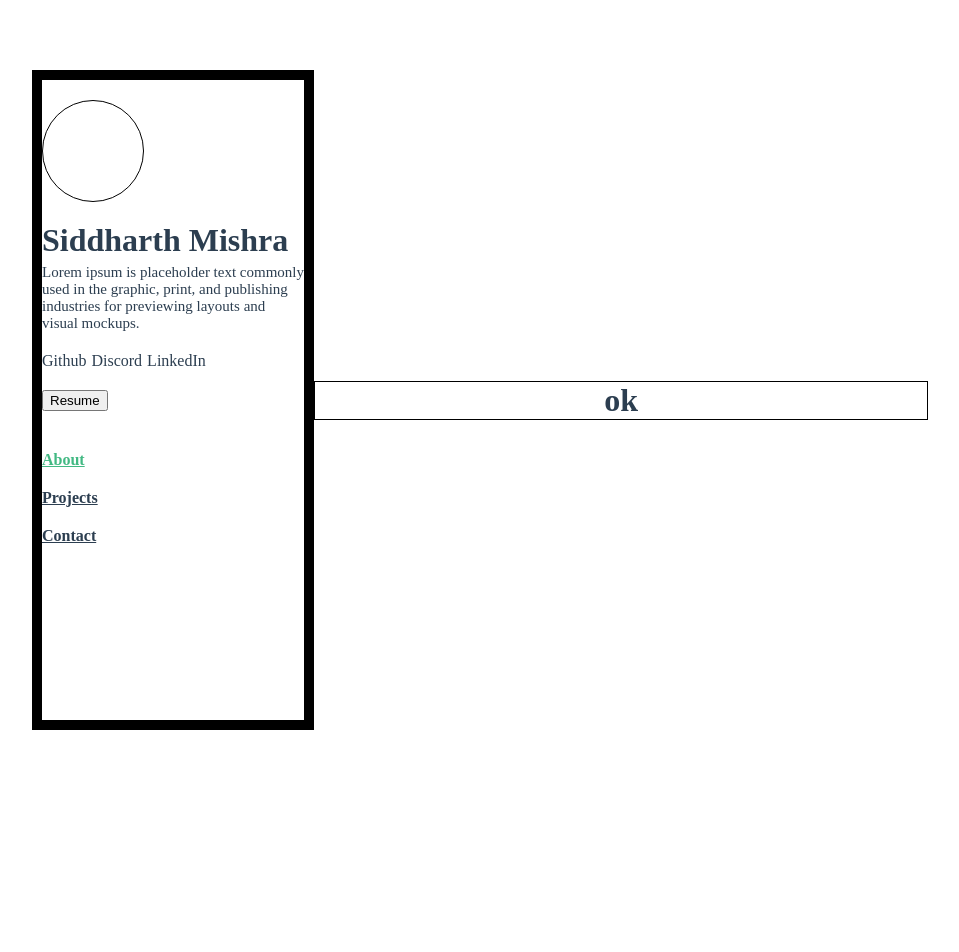
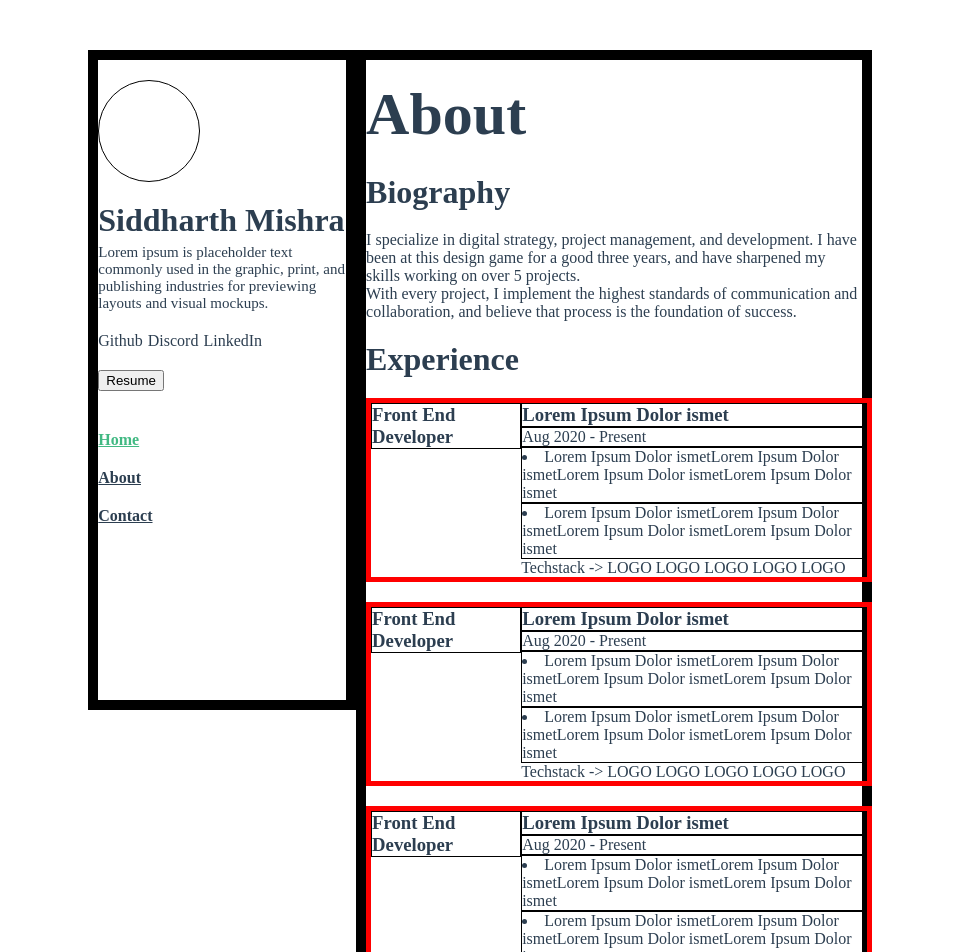
Before and after one commit to Sidm9/About_Sidm9, a Vue app: page / in a window 1280 px wide. Shown: the top 952 px of the page, without its empty margins (160-1119 px from the left). Before the commit the page ends 800 px from the top, so only its background shows below. Built offline with nearby package versions, Linux system fonts and the light colour scheme.

Commit message:
Right Skeleton

```diff
--- a/src/App.vue
+++ b/src/App.vue
@@ -12,8 +12,8 @@
 import Sidebar from "./views/Sidebar.vue";
 export default {
   components: {
-    Sidebar
-  }
+    Sidebar,
+  },
 };
 </script>
 <style>
@@ -23,19 +23,23 @@ export default {
 #app {
   text-align: center;
   color: #2c3e50;
+  margin: 50px;
   display: flex;
-  height: 100vh;
+  flex-wrap: wrap;
+  /* height: auto; */
   justify-content: center;
 }
 .container {
   display: flex;
   width: 70%;
   display: flex;
-  align-items: center;
+  align-items: auto;
   justify-content: center;
 }
 .navBoxes {
-  width: 70%;
-  border: black 1px solid;
+  width: 60%;
+  text-align: left;
+  height: auto;
+  border: black 10px solid;
 }
 </style>
--- a/src/views/About.vue
+++ b/src/views/About.vue
@@ -1,5 +1,5 @@
 <template>
   <div class="about">
-    <h1>This is an about page</h1>
+    <h1>About</h1>
   </div>
 </template>
--- a/src/views/Home.vue
+++ b/src/views/Home.vue
@@ -1,19 +1,154 @@
 <template>
-  <div class="home">
-    <!-- <img alt="Vue logo" src="../assets/logo.png" />
-    <HelloWorld msg="Welcome to Your Vue.js App" /> -->
-    <h1>ok</h1>
+  <div class="home flex">
+    <div class="main-heading spacing">About</div>
+    <div class="spacing"><h1>Biography</h1></div>
+    <div class="spacing">
+      <p>
+        I specialize in digital strategy, project management, and development. I
+        have been at this design game for a good three years, and have sharpened
+        my skills working on over 5 projects. <br />
+        With every project, I implement the highest standards of communication
+        and collaboration, and believe that process is the foundation of
+        success.
+      </p>
+    </div>
+    <div class="spacing"><h1>Experience</h1></div>
+
+
+
+
+    <div class="exp-container spacing flex">
+      <div class="exp-box heading">
+        <h3>
+          Front End Developer
+        </h3>
+      </div>
+      <div class="exp-box-container ">
+        <div class="exp-box">
+          <h3>
+            Lorem Ipsum Dolor ismet
+          </h3>
+        </div>
+        <div class="exp-box subheading">
+          Aug 2020 - Present
+        </div>
+        <li class="exp-box bullets">
+          Lorem Ipsum Dolor ismetLorem Ipsum Dolor ismetLorem Ipsum Dolor
+          ismetLorem Ipsum Dolor ismet
+        </li>
+        <li class="exp-box bullets">
+          Lorem Ipsum Dolor ismetLorem Ipsum Dolor ismetLorem Ipsum Dolor
+          ismetLorem Ipsum Dolor ismet
+        </li>
+        <div class="tech-container">Techstack -> LOGO LOGO LOGO LOGO LOGO</div>
+      </div>
+    </div>
+
+
+
+
+
+
+    <div class="exp-container spacing flex">
+      <div class="exp-box heading">
+        <h3>
+          Front End Developer
+        </h3>
+      </div>
+      <div class="exp-box-container ">
+        <div class="exp-box">
+          <h3>
+            Lorem Ipsum Dolor ismet
+          </h3>
+        </div>
+        <div class="exp-box subheading">
+          Aug 2020 - Present
+        </div>
+        <li class="exp-box bullets">
+          Lorem Ipsum Dolor ismetLorem Ipsum Dolor ismetLorem Ipsum Dolor
+          ismetLorem Ipsum Dolor ismet
+        </li>
+        <li class="exp-box bullets">
+          Lorem Ipsum Dolor ismetLorem Ipsum Dolor ismetLorem Ipsum Dolor
+          ismetLorem Ipsum Dolor ismet
+        </li>
+        <div class="tech-container">Techstack -> LOGO LOGO LOGO LOGO LOGO</div>
+      </div>
+    </div>
+
+
+
+    <div class="exp-container spacing flex">
+      <div class="exp-box heading">
+        <h3>
+          Front End Developer
+        </h3>
+      </div>
+      <div class="exp-box-container ">
+        <div class="exp-box">
+          <h3>
+            Lorem Ipsum Dolor ismet
+          </h3>
+        </div>
+        <div class="exp-box subheading">
+          Aug 2020 - Present
+        </div>
+        <li class="exp-box bullets">
+          Lorem Ipsum Dolor ismetLorem Ipsum Dolor ismetLorem Ipsum Dolor
+          ismetLorem Ipsum Dolor ismet
+        </li>
+        <li class="exp-box bullets">
+          Lorem Ipsum Dolor ismetLorem Ipsum Dolor ismetLorem Ipsum Dolor
+          ismetLorem Ipsum Dolor ismet
+        </li>
+        <div class="tech-container">Techstack -> LOGO LOGO LOGO LOGO LOGO</div>
+      </div>
+    </div>
+
+
+
+    <div class="spacing"><h1>Stacks</h1></div>
+    <div class="exp-container flex spacing">
+      <div>A</div>
+      <div>B</div>
+      <div>C</div>
+      <div>D</div>
+      <div>E</div>
+      <div>F</div>
+    </div>
   </div>
 </template>
 
-<script>
-// @ is an alias to /src
-//import HelloWorld from "@/components/HelloWorld.vue";
-
-export default {
-  name: "Home",
-  components: {
-    //    HelloWorld
-  }
-};
-</script>
+<script></script>
+<style scoped>
+.flex {
+  display: flex;
+  justify-content: flex-start;
+  align-items: flex-start;
+  flex-direction: column;
+}
+.spacing {
+  margin-top: 20px;
+}
+.main-heading {
+  font-size: 60px;
+  font-weight: bold;
+  margin-bottom: 5px;
+}
+.exp-container {
+  border: 5px red solid;
+  width: 100%;
+  flex-direction: row;
+  align-items: sa;
+  justify-content: space-around;
+}
+.heading {
+  flex: 0.3;
+}
+.exp-box {
+  border: 1px solid black;
+}
+.exp-box-container {
+  flex: 0.7;
+}
+</style>
--- a/src/views/Sidebar.vue
+++ b/src/views/Sidebar.vue
@@ -22,12 +22,12 @@
     <div class="nav-links flex spacing">
       <div class="spacing">
         <router-link to="/">
-          About
+          Home
         </router-link>
       </div>
       <div class="spacing">
-        <router-link to="/about">
-          Projects
+        <router-link to="/About">
+          About
         </router-link>
       </div>
       <div class="spacing">
```
